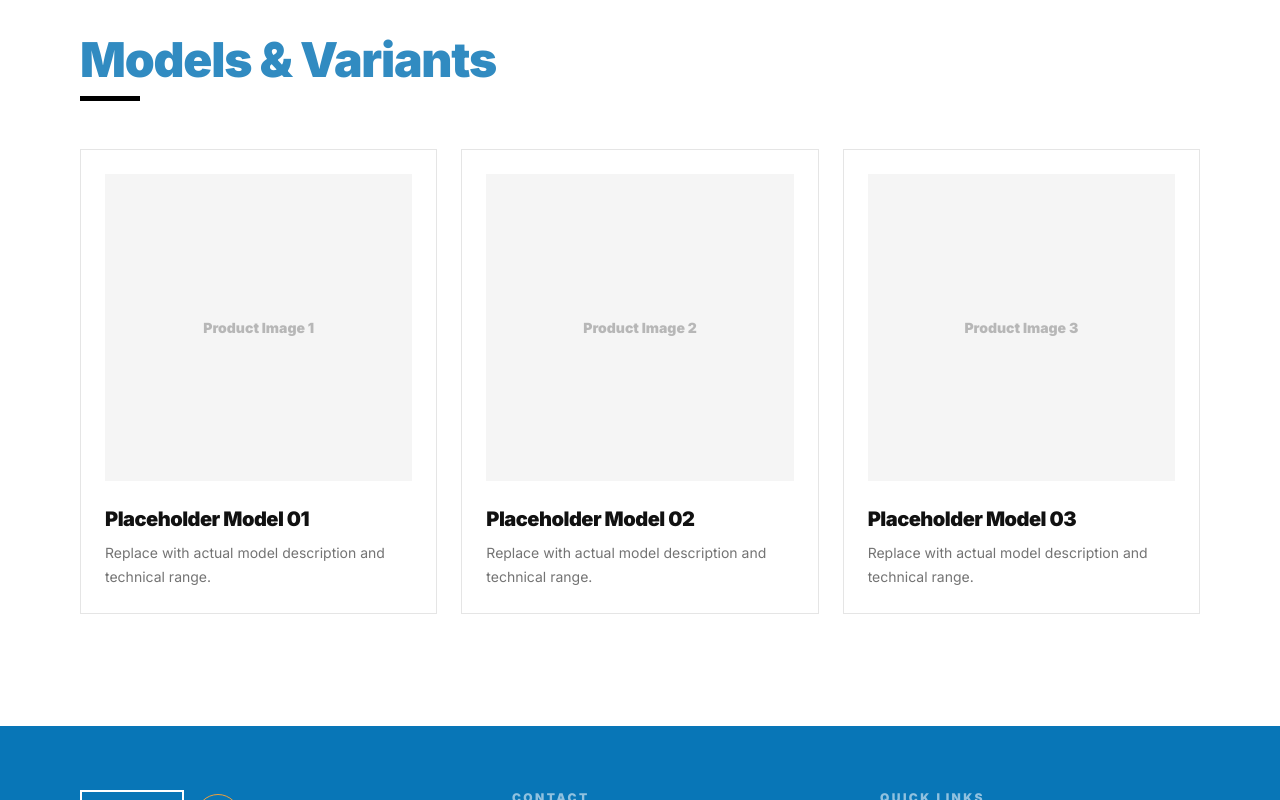
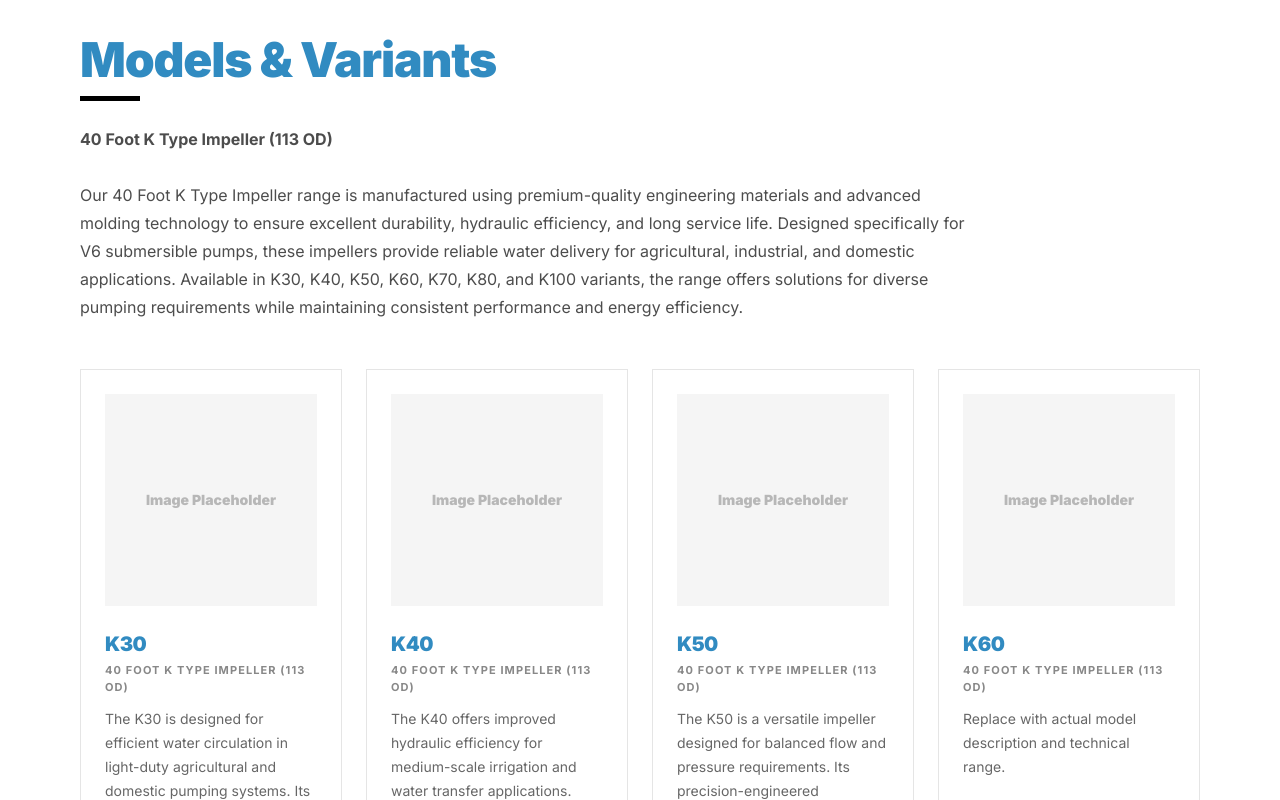
Before and after one commit to Harsh20071111/Social_Internship, a Next.js app: page /products/40-foot-k-type-102-od in a window 1280 px wide. Shown: the part 1180-1980 px from the top of the page. Built offline with nearby package versions, Linux system fonts and the light colour scheme.

Commit message:
Save local product description updates

```diff
--- a/src/app/products/[slug]/page.tsx
+++ b/src/app/products/[slug]/page.tsx
@@ -61,14 +61,55 @@ export default async function ProductDetailPage({
       <section className="py-20 md:py-28">
         <div className="mx-auto max-w-[1160px] px-5">
           <PuckSectionTitle>Models & Variants</PuckSectionTitle>
-          <div className="mt-12 grid gap-6 md:grid-cols-3">
-            {[1, 2, 3].map((item) => (
-              <article key={item} className="border border-black/10 p-6">
-                <div className="flex aspect-square items-center justify-center bg-[#f5f5f5] text-sm font-black text-black/25">
-                  Product Image {item}
+          <p className="mt-6 max-w-4xl text-base leading-7 text-black/70">
+            <strong>40 Foot K Type Impeller (113 OD)</strong><br/><br/>
+            Our 40 Foot K Type Impeller range is manufactured using premium-quality engineering materials and advanced molding technology to ensure excellent durability, hydraulic efficiency, and long service life. Designed specifically for V6 submersible pumps, these impellers provide reliable water delivery for agricultural, industrial, and domestic applications. Available in K30, K40, K50, K60, K70, K80, and K100 variants, the range offers solutions for diverse pumping requirements while maintaining consistent performance and energy efficiency.
+          </p>
+          <div className="mt-12 grid gap-6 sm:grid-cols-2 md:grid-cols-3 lg:grid-cols-4">
+            {[
+              {
+                model: "K30",
+                subtitle: "40 Foot K Type Impeller (113 OD)",
+                desc: "The K30 is designed for efficient water circulation in light-duty agricultural and domestic pumping systems. Its optimized vane design ensures smooth water flow, dependable operation, and energy-efficient performance for everyday water delivery needs."
+              },
+              {
+                model: "K40",
+                subtitle: "40 Foot K Type Impeller (113 OD)",
+                desc: "The K40 offers improved hydraulic efficiency for medium-scale irrigation and water transfer applications. Engineered for consistent performance, it delivers stable pressure and reliable water discharge while maintaining durability in continuous operation."
+              },
+              {
+                model: "K50",
+                subtitle: "40 Foot K Type Impeller (113 OD)",
+                desc: "The K50 is a versatile impeller designed for balanced flow and pressure requirements. Its precision-engineered construction helps maximize pump efficiency, making it suitable for a wide range of agricultural and industrial water management systems."
+              },
+              {
+                model: "K60",
+                subtitle: "40 Foot K Type Impeller (113 OD)",
+                desc: "Replace with actual model description and technical range."
+              },
+              {
+                model: "K70",
+                subtitle: "40 Foot K Type Impeller (113 OD)",
+                desc: "The K70 is built for demanding pumping environments where higher water lift and increased discharge are required. Its advanced hydraulic profile enhances water movement, providing efficient performance across larger irrigation networks."
+              },
+              {
+                model: "K80",
+                subtitle: "40 Foot K Type Impeller (113 OD)",
+                desc: "The K80 delivers high-capacity water transfer capabilities for intensive agricultural operations. Designed for long-term reliability, it provides strong pressure generation, efficient flow characteristics, and dependable performance under heavy workloads."
+              },
+              {
+                model: "K100",
+                subtitle: "40 Foot K Type Impeller (113 OD)",
+                desc: "The K100 is the highest-performance model in the 40 Foot K Type range. Engineered for maximum water lifting efficiency, it offers exceptional flow velocity and pressure output, making it ideal for deep borewell systems and large-scale irrigation projects."
+              }
+            ].map(({ model, subtitle, desc }) => (
+              <article key={model} className="border border-black/10 p-6">
+                <div className="flex aspect-square items-center justify-center bg-[#f5f5f5] text-center text-sm font-black text-black/25">
+                  <span className="max-w-[70%]">Image Placeholder</span>
                 </div>
-                <h3 className="mt-6 text-xl font-black">Placeholder Model 0{item}</h3>
-                <p className="mt-2 text-sm leading-6 text-black/55">Replace with actual model description and technical range.</p>
+                <h3 className="mt-6 text-xl font-black uppercase text-[#318bc1]">{model}</h3>
+                <p className="mt-1 text-[11px] font-bold uppercase tracking-widest text-[#888]">{subtitle}</p>
+                <p className="mt-3 text-sm leading-6 text-black/60">{desc}</p>
               </article>
             ))}
           </div>
```
